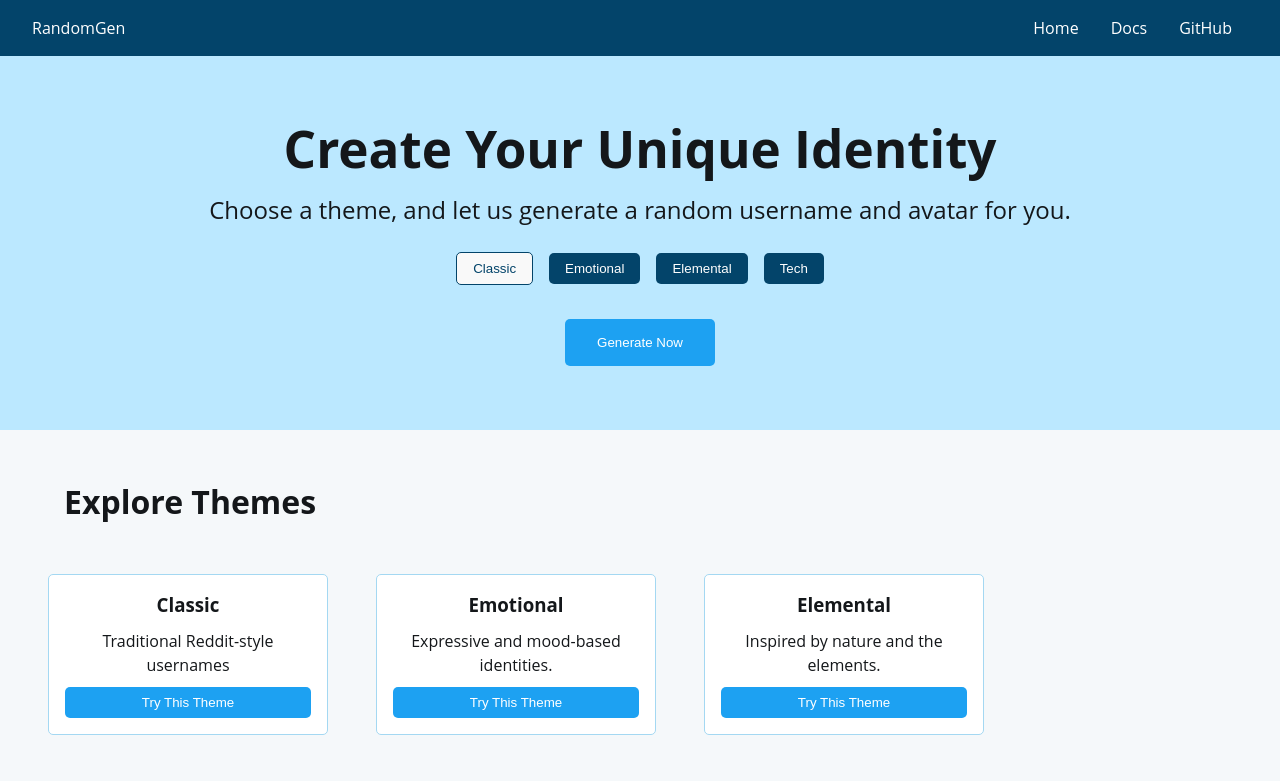
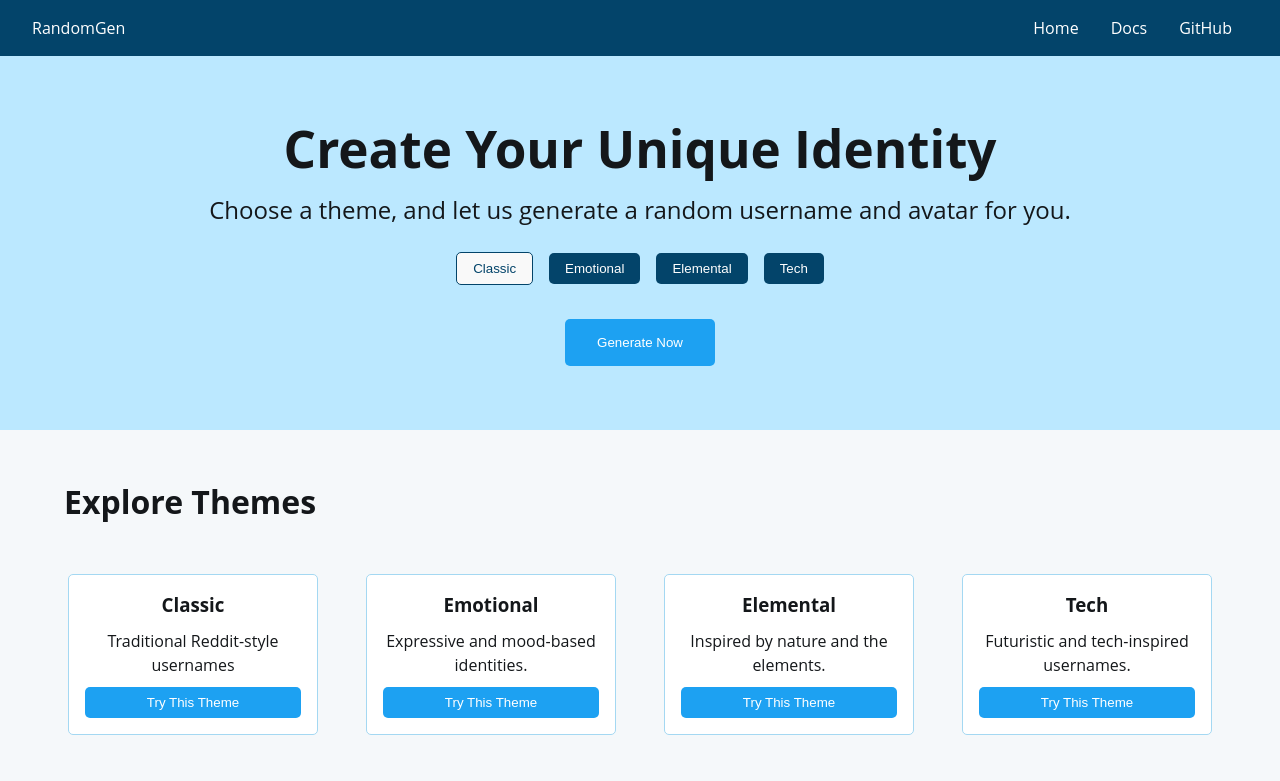
Before and after one commit to chanchal16/avatar-alias-gen, a React (Vite) app in the folder demo/: page / in a window 1280 px wide. Shown: the top 781 px of the page. Built offline with nearby package versions, Linux system fonts and the light colour scheme.

Commit message:
style: change card width

```diff
--- a/demo/src/App.css
+++ b/demo/src/App.css
@@ -98,7 +98,7 @@ body {
 }
 
 .output h2 {
-  color: #1da1f2; /* Twitter blue */
+  color: #14171a;
   margin-bottom: 1.5rem;
 }
 
@@ -200,7 +200,7 @@ body {
   padding: 1rem;
   margin: 1rem;
   border-radius: 5px;
-  width: 280px;
+  width: 250px;
   text-align: center;
   border: 1.5px solid #a4d8f2; /* Light blue border */
 }
```
